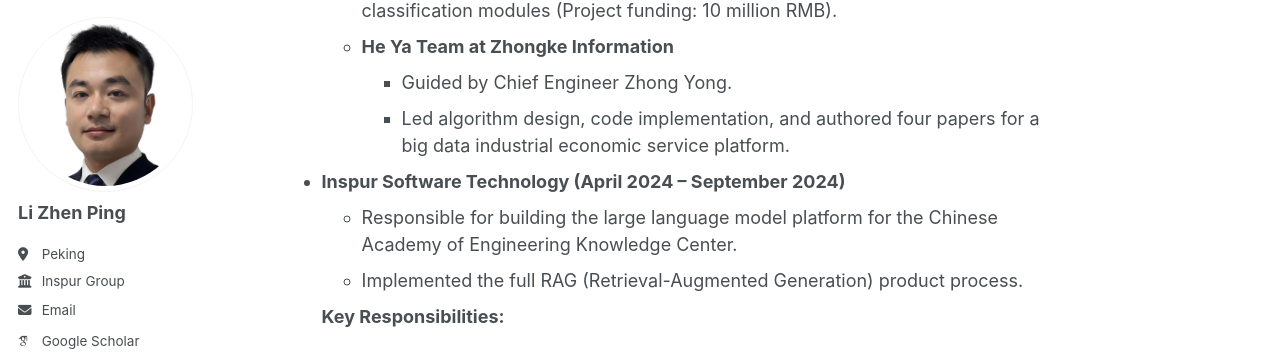
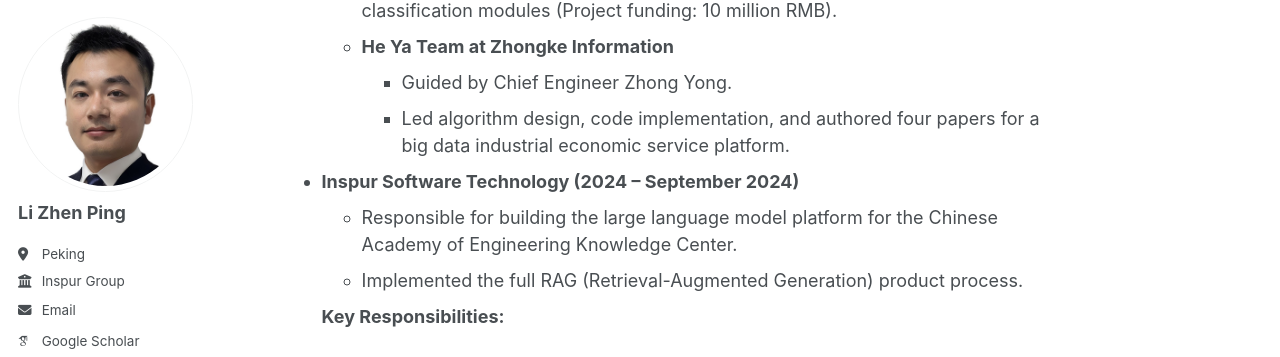
Before and after one commit to lizhenping/lizhenping.github.io, a Jekyll site: the page built from _pages/about.md, in a window 1280 px wide and 900 px high, scrolled down 4946 px. Shown: the part 89-446 px from the top of the window. Built offline with Jekyll 4.4.1, drawn with Linux system fonts in a browser that asks for light colours; some web fonts are replaced.

Commit message:
Update about.md
Update profile

```diff
--- a/_pages/about.md
+++ b/_pages/about.md
@@ -111,7 +111,7 @@ My research interests include language models, protein language models, computer
     - Guided by Chief Engineer Zhong Yong.
     - Led algorithm design, code implementation, and authored four papers for a big data industrial economic service platform.
 
-- **Inspur Software Technology (April 2024 – September 2024)**
+- **Inspur Software Technology (2024 – September 2024)**
   - Responsible for building the large language model platform for the Chinese Academy of Engineering Knowledge Center.
   - Implemented the full RAG (Retrieval-Augmented Generation) product process.
 
```
